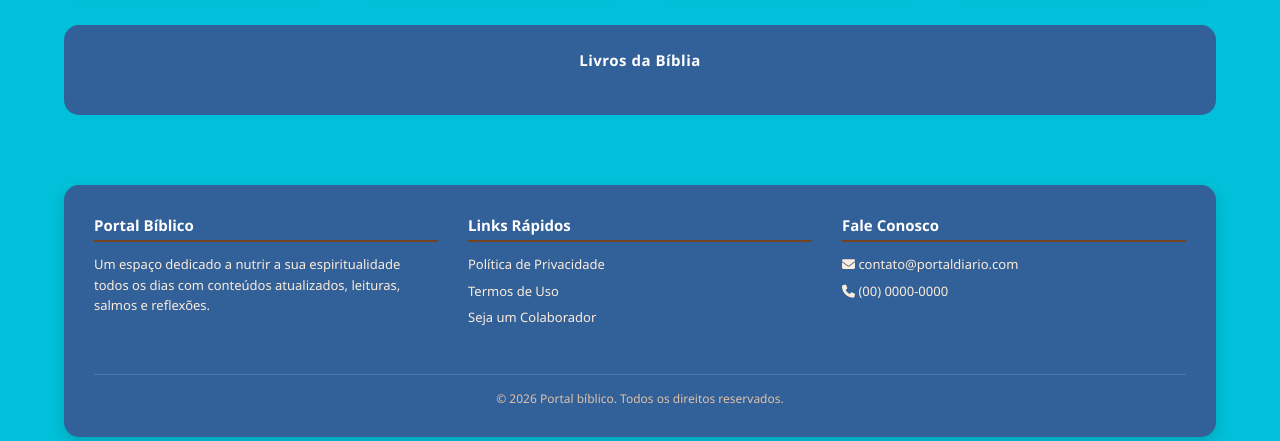
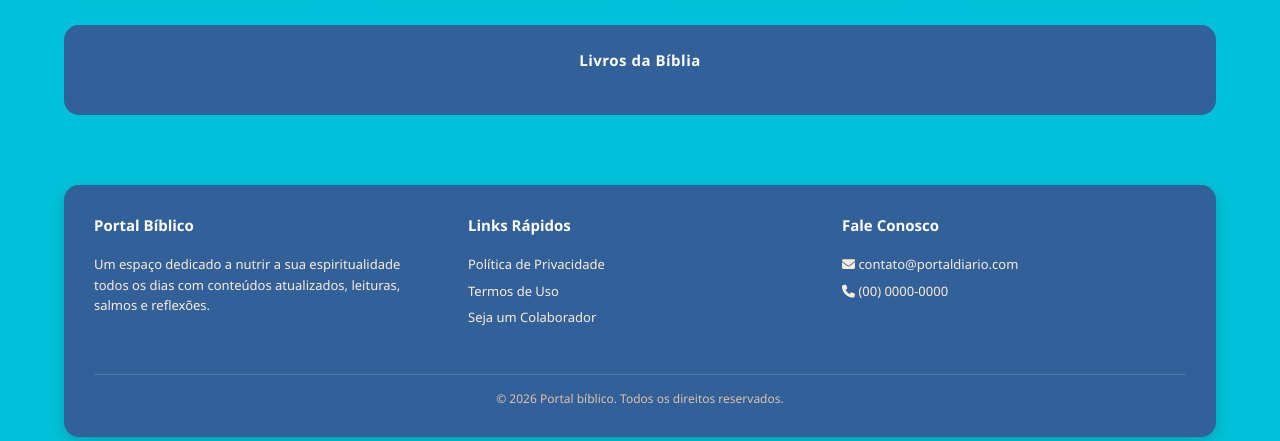
Before and after one commit to Youkai1910/projeto-integrador, a PHP site: page / in a window 1280 px wide. Shown: the part 658-1099 px from the top of the page. Run offline with PHP 8.4, Linux system fonts and the light colour scheme; data that the repository does not hold is empty.

Commit message:
adicionando Update footer heading border color

```diff
--- a/css/style.css
+++ b/css/style.css
@@ -273,7 +273,7 @@ footer {
     color: #ffffff;
     font-size: 15px;
     margin-bottom: 12px;
-    border-bottom: 2px solid #754221;
+    border-bottom: 2px solid #326099;
     padding-bottom: 5px;
 }
 
```
